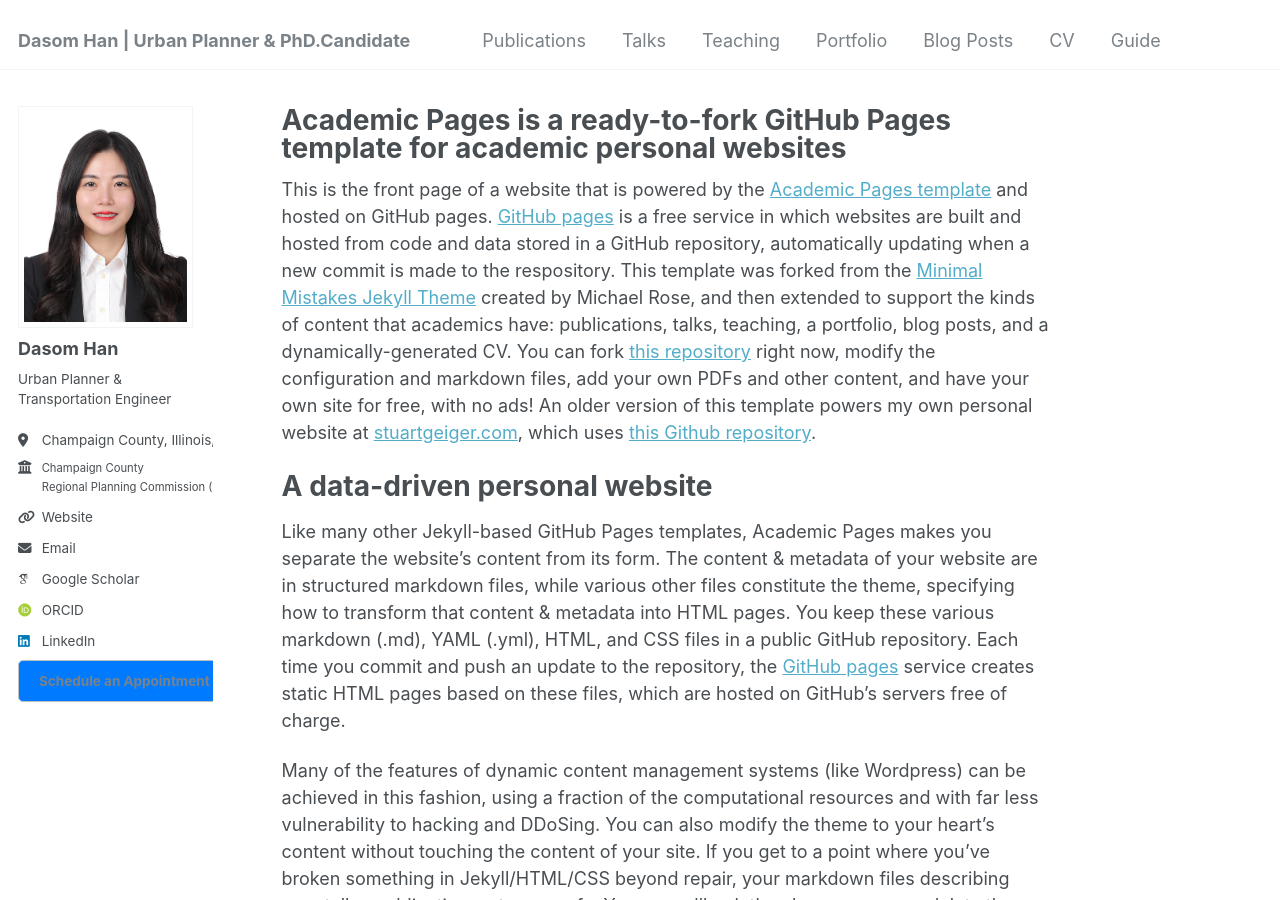
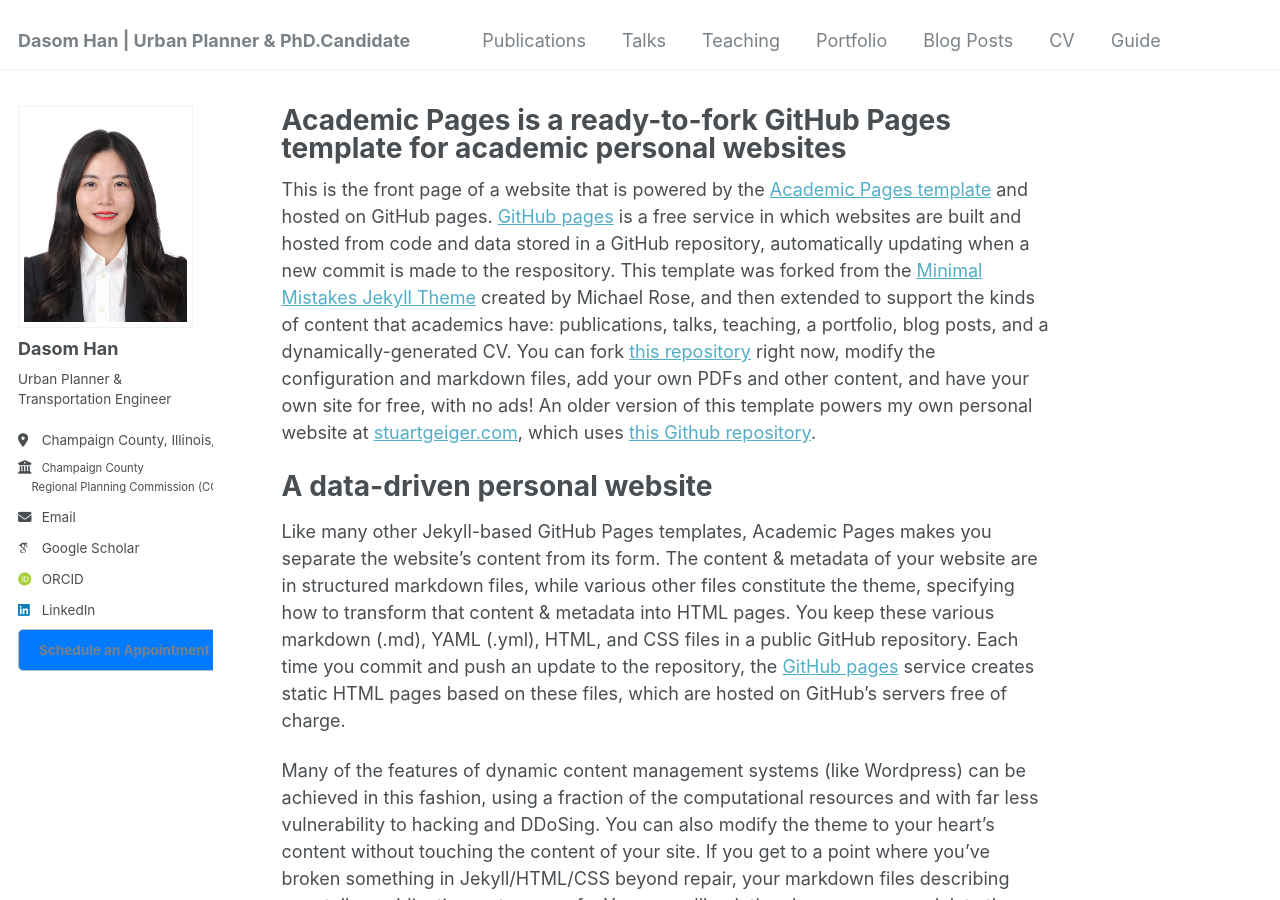
Before and after one commit to dasomh/dasomh.github.io, a Jekyll site: the page built from _pages/about.md, in a window 1280 px wide and 900 px high. Built offline with Jekyll 4.4.1, drawn with Linux system fonts in a browser that asks for light colours; some web fonts are replaced.

Commit message:
Update _config.yml

```diff
--- a/_config.yml
+++ b/_config.yml
@@ -26,9 +26,9 @@
   pronouns         : # URL
   bio              : "Urban Planner & Transportation Engineer"
   location         : "Champaign County, Illinois, US"
-  employer         : "<span style='font-size: smaller;'>Champaign County<br><a href='https://www.ccrpc.org/' target='_blank' style='text-decoration: none; color: inherit;'>ㅤㅤ  Regional Planning Commission (CCRPC)</a></span>"
-  uri              : https://calendly.com/dasomhan/30min?preview_source=et_card&month=2024-10
-  email            : "<span style='text-decoration: none;'>dsh12177@gmail.com</span>"
+  employer         : "<span style='font-size: smaller;'>Champaign County<br><a href='https://www.ccrpc.org/' target='_blank' style='text-decoration: none; color: inherit;'>ㅤ   Regional Planning Commission (CCRPC)</a></span>"
+  uri              : # URL
+  email            : "dsh12177@gmail.com"
 
   # Academic websites
   arxiv            : # URL - Update with the correct link to your profile
```
